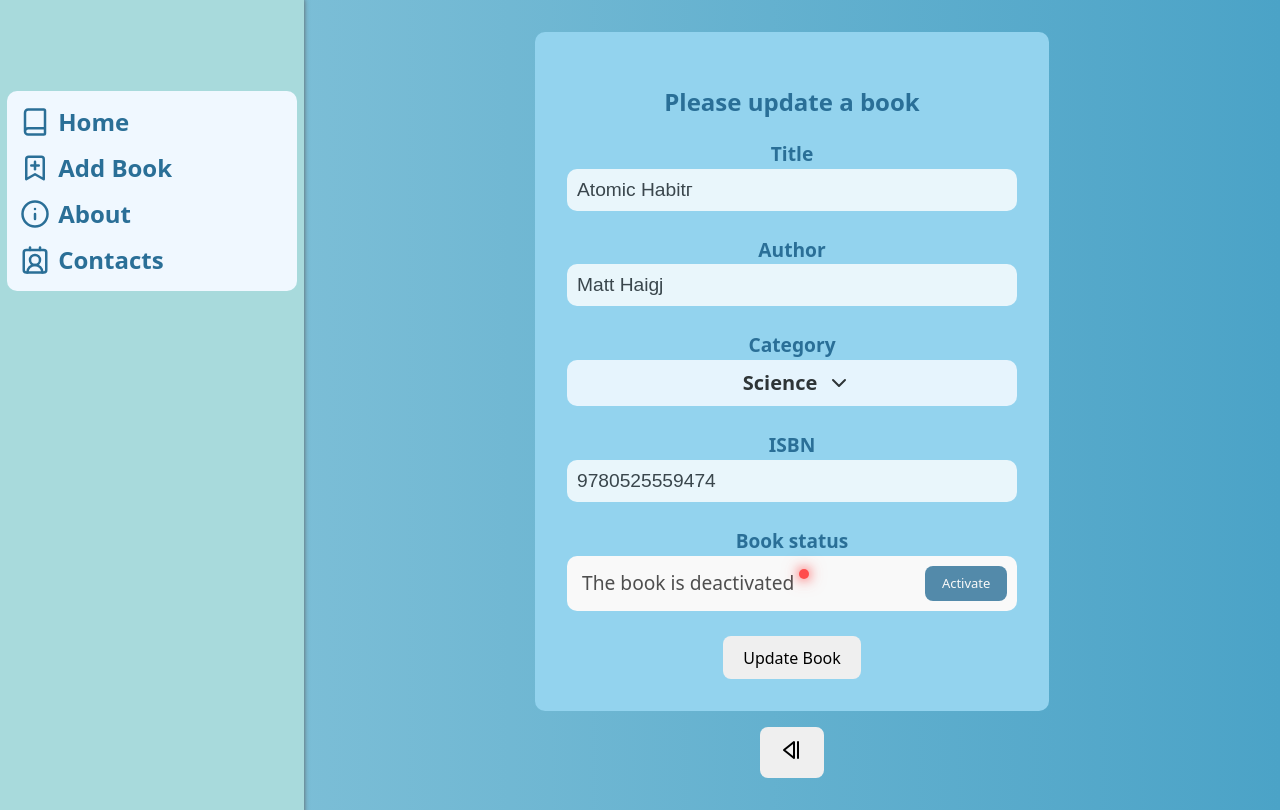
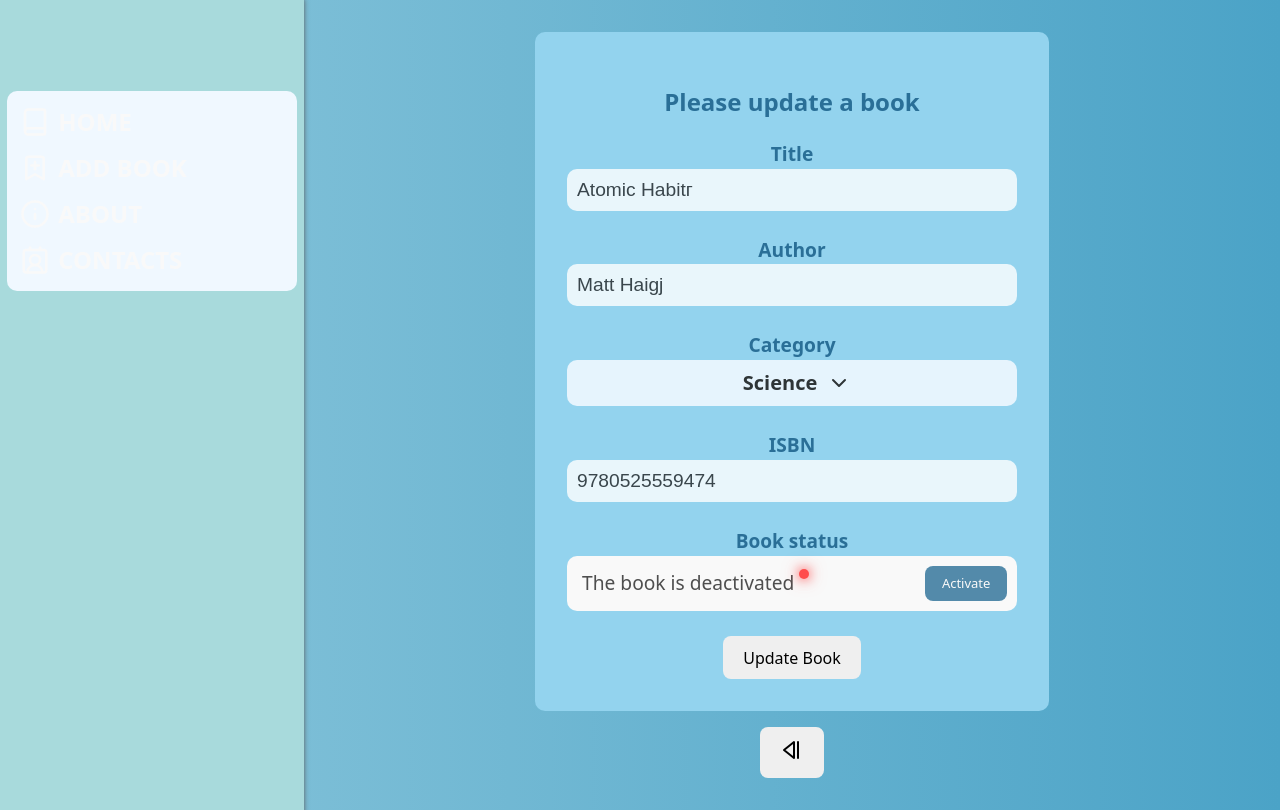
Before and after one commit to ElizaCalmau/books-dashboard-app, a React (Vite) app: page /update-book/1 in a window 1280 px wide. Built offline with nearby package versions, Linux system fonts and the light colour scheme; data requests are answered from the project's data file.

Commit message:
changed col scheme & and transformed text to uppercase

```diff
--- a/src/components/ButtonLink/ButtonLink.module.scss
+++ b/src/components/ButtonLink/ButtonLink.module.scss
@@ -3,16 +3,18 @@
   align-items: center;
   justify-content: center;
   gap: 0.5rem;
-  color: var(--dark-blue);
+  color: var(--dim-green);
   font-size: 24px;
   font-weight: 600;
   padding: 5px;
+  text-transform: uppercase;
   transition: all 0.2s ease-in-out;
     &:hover{
       transform: scale(1.1);
       color: var(--dark-blue);
     }
   @media (max-width: 880px) {
+    color: var(--dark-blue);
     &:hover{
       color: unset;
     }
@@ -29,6 +31,6 @@
   transition: all 0.2s ease-in-out;
     color: var(--dark-blue);
     @media (max-width: 880px) {
-      color: var(--button-active-color);
+      color: var(--primary-white);
     }
 }
```
